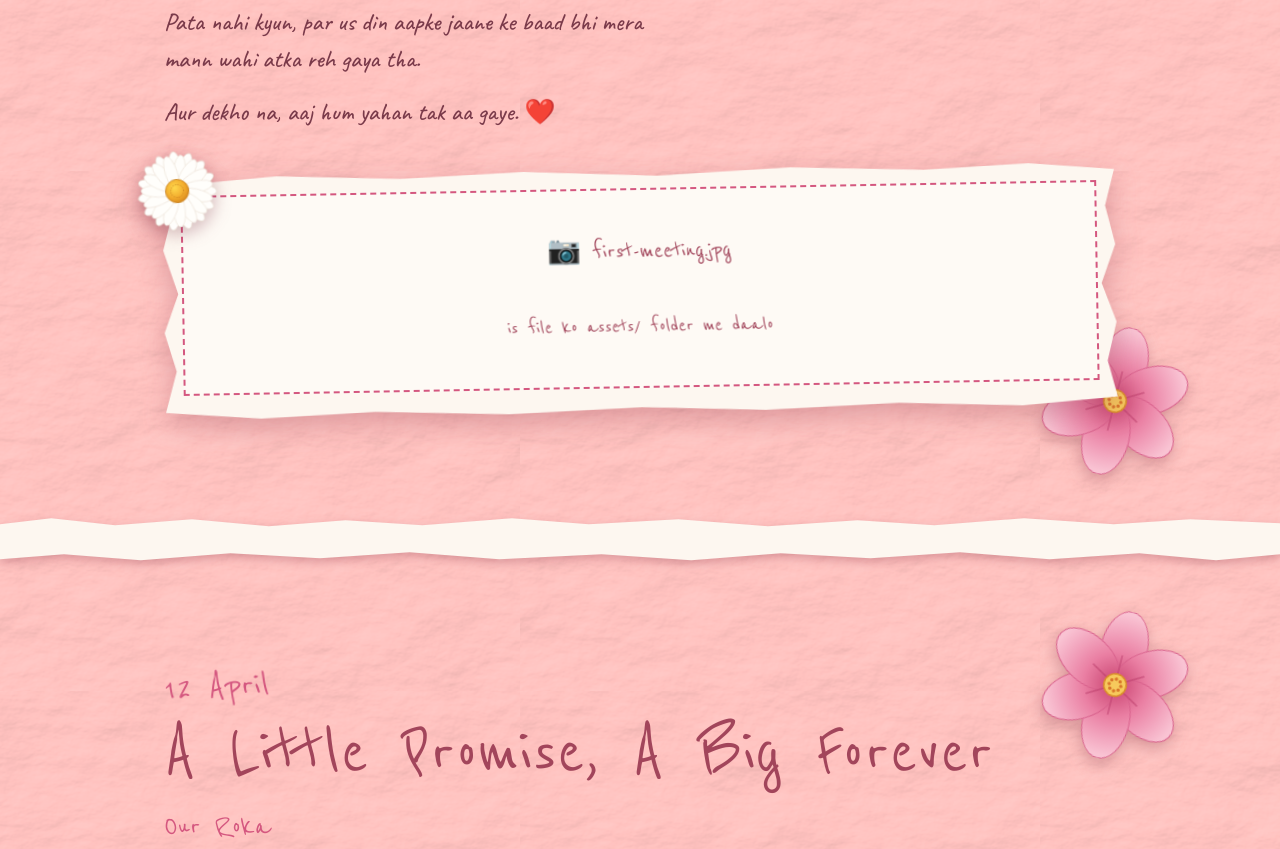
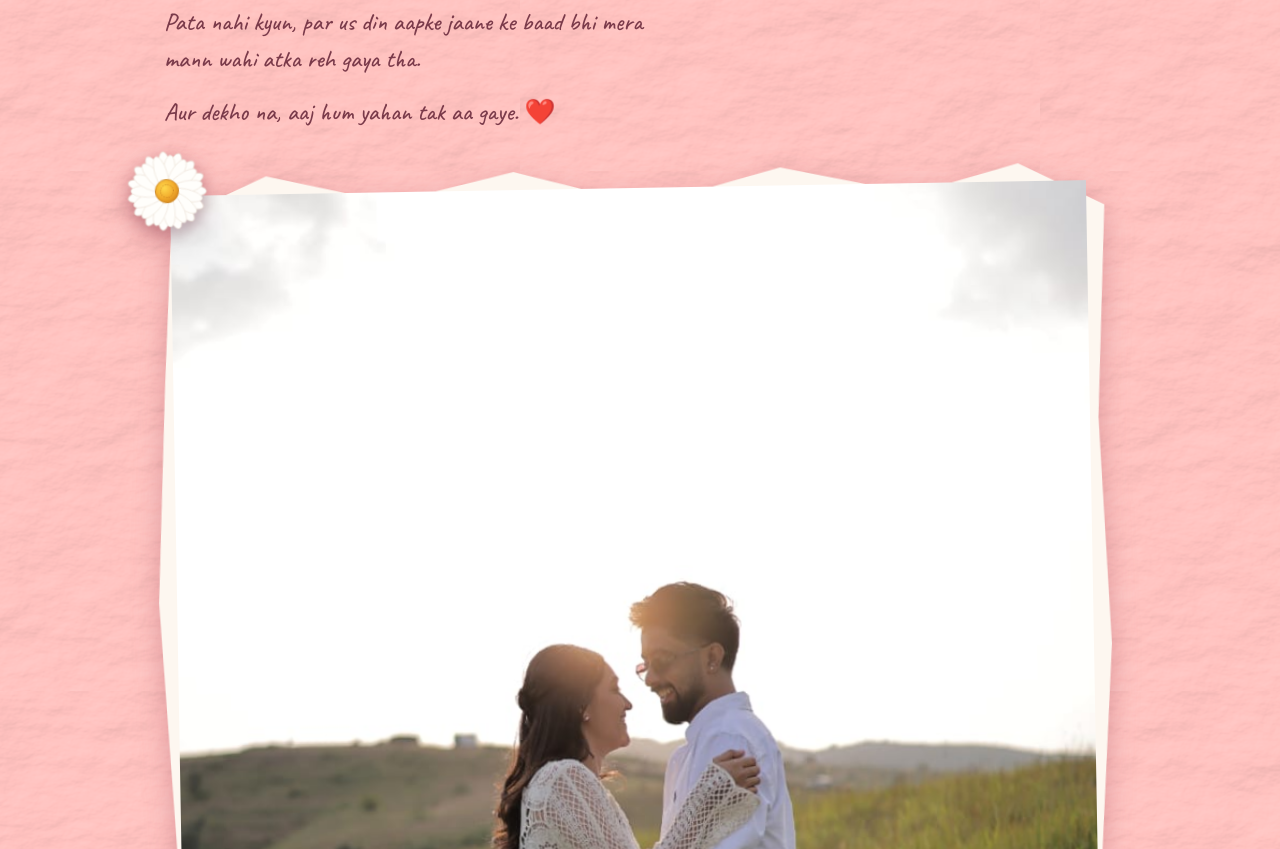
Before and after one commit to Rahulparmar17/Riya-Yash, a plain HTML site: page riya-yash/index.html in a window 1280 px wide. Shown: the part 1389-2238 px from the top of the page. Drawn offline with Linux system fonts and the light colour scheme.

Commit message:
Update index.html

```diff
--- a/riya-yash/index.html
+++ b/riya-yash/index.html
@@ -141,17 +141,17 @@ const A="assets/";
 const chapters=[
 {cls:"cine",date:"29 March",title:"The Day Our Story Began",sub:"Our First Meeting",
  text:["Yaad hai Jana, jab aap pehli baar mujhe dekhne aaye the? Shayad us din hum dono ko bhi nahi pata tha ki ye chhoti si mulaqat aage chalkar humari zindagi ki itni khoobsurat kahani ban jayegi.","Aap pehli baar mujhse milne aaye the aur phir jab wapas jaane lage toh mera mann hi nahi kar raha tha aapko jaane dene ka.","Pata nahi kyun, par us din aapke jaane ke baad bhi mera mann wahi atka reh gaya tha.","Aur dekho na, aaj hum yahan tak aa gaye. ❤️"],
- media:["first-meeting.jpg"]},
+ media:["first-meeting.jpg.jpeg"]},
 {cls:"frame",date:"12 April",title:"A Little Promise, A Big Forever",sub:"Our Roka",
  text:["Phir aaya 12 April... humara roka! 🥹","Ek aisa din jab humari kahani ko ek naya naam mila. Ab sirf humari mulaqatein aur baatein nahi thi, balki ek doosre ke saath poori zindagi bitane ka ek khoobsurat vaada bhi tha.","Aapke saath us din ki har chhoti si memory mere liye special hai.","Aur ab jab peeche mudkar dekhti hoon toh lagta hai ki humari forever wali journey ki shuruaat yahin se hui thi."],
  media:["roka.jpg"]},
 {cls:"pol",date:"26 April",title:"Our First Date",sub:"Ubud ❤️",
  text:["Janaaaa, humari pehli date yaad hai? Ubud gaye the hum! ❤️","Aur kitne funny the na hum. Dessert humare haathon se gir gaya tha aur dumplings ka taste bhi itna bekar tha. 😂","Lekin honestly, mujhe toh bas aapke saath time spend karna tha.","Aur ek baat bataun? Maine aapko woh makkhi wali story sunayi thi na... woh bhi sirf isliye taaki me apke gaal par puchhi kar du. 😂😂","Aapko shayad tab samajh aaya ho ya nahi, par main toh apni chhoti-chhoti shararatein kar rahi thi.","Humari first date perfect toh bilkul nahi thi, par meri favourite memories mein se ek zaroor ban gayi."],
- media:["first-date-1.jpg","first-date-2.jpg"],caps:["Ubud ❤️","candid moment"],
+ media:["first-date-1.jpg","first-date-2.jpg.jpeg"],caps:["Ubud ❤️","candid moment"],
  extra:'<div class="doodles"><span>🍰</span> <span style="animation-delay:.5s">🥟</span> <span style="animation-delay:1s">🪰</span> <span style="animation-delay:1.5s">😘</span></div>'},
 {cls:"cine",date:"8 May",title:"The Day Was All About You",sub:"Riya's Birthday 🎂",
  text:["Phir aaya mera birthday! 8 May.","Aur is din ki bhi apni alag hi memories hain. Kabhi-kabhi sochti hoon ki kitni saari chhoti-chhoti cheezein hoti hain jo kisi din ko special bana deti hain.","Aapke saath celebrate kiye hue ye moments mere liye hamesha precious rahenge.","Thank you Jana, meri life ke itne saare moments ko special banane ke liye. ❤️"],
- media:["birthday.jpg","birthday-gift.jpg","birthday-chocolates.jpg"]}
+ media:["birthday.jpg.jpeg","birthday-gift.jpg.jpeg","birthday-chocolates.jpg.jpeg"]}
 ];
 const memories=[
 ["5.1","A Bunch of Sunflowers 🌻","Yaad hai aap mujhe sunflowers dene aaye the? Mujhe flowers waise hi kitne pasand hain aur aapka yun mere liye lekar aana... itna sa moment bhi kitna special ban gaya tha.",["sunflowers.jpg"]],
@@ -171,7 +171,7 @@ const memories=[
 ["5.15","A Little Silver Surprise","Birthday par aapne mujhe silver chain gift ki thi. Aur saath mein chocolates bhi! Mujhe gifts se zyada woh feeling achhi lagti hai ki aap mere liye kuch sochte ho.",["silver-chain.jpg","chocolates.jpg"]]
 ];
 const film={text:["Aur ab humari pre-wedding ki memories!","Kabhi socha nahi tha ki ek din hum apni hi love story ko photos aur videos mein itne khoobsurat tareeke se dekh payenge.","Aapke saath har photo, har smile aur har little moment mere liye special hai.","Agar koi mujhse pooche ki meri favourite love story kaunsi hai, toh main bina soche humari kahani suna dungi."],
- video:"prewedding-video.mp4",clip:"udaipur-shoot.mp4",stills:["prewedding-1.jpg","prewedding-2.jpg"]};
+ video:"prewedding-video.mp4",clip:"udaipur-shoot.mp4",stills:["prewedding-1.jpg.jpeg","prewedding-2.jpg.jpeg"]};
 const wedding={text:["Janaaaa, dekho na... hum yahan tak aa hi gaye!","Pehli mulaqat se lekar roke tak, first date se lekar itni saari memories tak... aur ab humari shaadi.","Kabhi-kabhi yakeen hi nahi hota ki jis insaan ke saath itni saari memories banayi, ab uske saath poori zindagi bitani hai.","Ab naye ghar ki memories hongi, naye adventures honge, naye silly fights hongi aur bahut saara pyaar bhi.","I can't wait to call you mine, forever.","Your Bebu, always. ❤️"],photo:"wedding-main.jpg"};
 const letter=["My Dearest Jana,","Pata hai, jab hum pehli baar mile the tab mujhe bilkul nahi pata tha ki ek din humari kahani yahan tak aa jayegi.","29 March se lekar aaj tak kitni saari memories bana li humne. Kabhi hasi, kabhi masti, kabhi silly moments aur kabhi aise pal jo main chahti hoon ki hamesha mere paas rahein.","Aapke saath bitaya hua har chhota moment meri favourite memory ban gaya.","Aur ab jab humari shaadi ka waqt aa raha hai toh excitement bhi hai, thodi nervousness bhi hai aur sabse zyada khushi hai.","Mujhe aapke saath aur bhi hazaaron memories banani hain. Saath ghoomna hai, ladna hai, manana hai, pasta banana hai, chai peeni hai aur har chhoti-badi khushi aapke saath celebrate karni hai.","I don't know what our future will look like, but I know one thing... I want every version of it with you.","And finallyyyyy...",
  "<span class='big'>YESSSSS JANA!!! 🥹❤️<br>WE ARE GETTING MARRIED ON 3 DECEMBER 2026!!!</span>","Aapka haath pakadkar ab poori zindagi chalna hai.","Forever yours,<br><b>Your Bebu ❤️</b>"];
```
